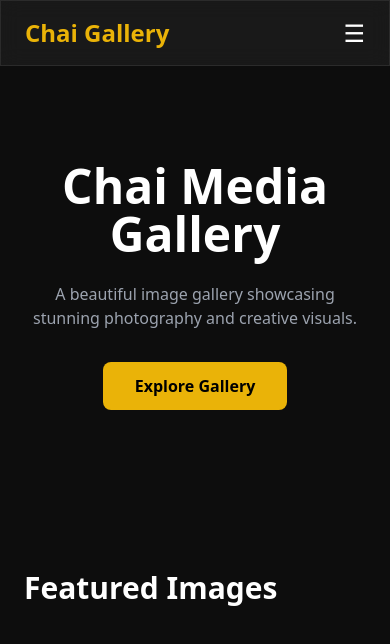
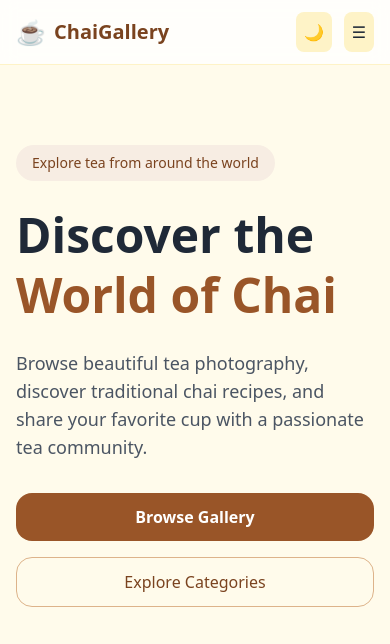
Before and after one commit to Akash112004/ChaiGallery, a Django app: page /chai/ in a window 390 px wide. Shown: the top 644 px of the page. Run offline with Django 4.2, Linux system fonts and the light colour scheme; some libraries are stand-ins or nearby versions.

Commit message:
created base templates and render the indext page

```diff
--- a/chaiheadq/chai/templates/index.html
+++ b/chaiheadq/chai/templates/index.html
@@ -1,325 +1,163 @@
+{% extends 'base.html' %}
 
-<!DOCTYPE html>
-<html lang="en">
-<head>
-<meta charset="UTF-8">
-<meta name="viewport" content="width=device-width, initial-scale=1.0">
-<title>Chai Media Gallery</title>
+{% block title %}Discover the World of Chai | ChaiGallery{% endblock %}
 
-<script src="https://cdn.tailwindcss.com"></script>
+{% block content %}
 
-<style>
-html{
-scroll-behavior:smooth;
-}
+<!-- Hero Section -->
+<section class="relative overflow-hidden">
+    <div class="max-w-7xl mx-auto px-4 sm:px-6 lg:px-8 py-20 lg:py-28">
+        <div class="grid lg:grid-cols-2 gap-12 items-center">
 
-body{
-background:#0d0d0d;
-color:white;
-}
+            <!-- Left Content -->
+            <div>
+                <span class="inline-flex items-center rounded-full bg-chai-100 text-chai-700 px-4 py-2 text-sm font-medium">
+                    Explore tea from around the world
+                </span>
 
-.glass{
-background:rgba(255,255,255,0.05);
-backdrop-filter:blur(10px);
-border:1px solid rgba(255,255,255,0.08);
-}
-
-.gallery-img{
-cursor:pointer;
-transition:.3s;
-}
-
-.gallery-img:hover{
-transform:scale(1.05);
-}
-
-#imageModal{
-display:none;
-}
-</style>
-</head>
-
-<body>
-
-<!-- NAVBAR -->
-
-<nav class="sticky top-0 z-50 glass">
-
-<div class="max-w-7xl mx-auto px-6 py-4 flex justify-between items-center">
-
-<h1 class="text-2xl font-bold text-yellow-500">
-Chai Gallery
+                <h1 class="mt-6 text-5xl lg:text-7xl font-bold leading-tight">
+                    Discover the
+                    <span class="text-chai-600">World of Chai</span>
                 </h1>
 
-<ul class="hidden md:flex gap-8">
+                <p class="mt-6 text-lg text-gray-600 dark:text-gray-400 max-w-xl">
+                    Browse beautiful tea photography, discover traditional chai recipes,
+                    and share your favorite cup with a passionate tea community.
+                </p>
 
-<li><a href="#home" class="hover:text-yellow-500">Home</a></li>
-<li><a href="#gallery" class="hover:text-yellow-500">Gallery</a></li>
-<li><a href="#about" class="hover:text-yellow-500">About</a></li>
-<li><a href="#contact" class="hover:text-yellow-500">Contact</a></li>
+                <div class="mt-8 flex flex-col sm:flex-row gap-4">
+                    <a href="{% url 'gallery' %}"
+                       class="inline-flex items-center justify-center px-6 py-3 rounded-2xl bg-chai-600 text-white font-semibold hover:bg-chai-700 transition hover:scale-105">
+                        Browse Gallery
+                    </a>
 
-</ul>
-
-<button id="menuBtn" class="md:hidden text-2xl">
-☰
-</button>
-
+                    <a href="{% url 'categories' %}"
+                       class="inline-flex items-center justify-center px-6 py-3 rounded-2xl border border-chai-300 text-chai-700 dark:text-chai-300 hover:bg-chai-50 dark:hover:bg-gray-900 transition">
+                        Explore Categories
+                    </a>
                 </div>
 
-<div id="mobileMenu" class="hidden md:hidden px-6 pb-4">
-
-<a href="#home" class="block py-2">Home</a>
-<a href="#gallery" class="block py-2">Gallery</a>
-<a href="#about" class="block py-2">About</a>
-<a href="#contact" class="block py-2">Contact</a>
-
+                <!-- Stats -->
+                <div class="mt-12 grid grid-cols-3 gap-6">
+                    <div>
+                        <p class="text-3xl font-bold text-chai-700 dark:text-chai-300">500+</p>
+                        <p class="text-sm text-gray-600 dark:text-gray-400">Tea Photos</p>
+                    </div>
+                    <div>
+                        <p class="text-3xl font-bold text-chai-700 dark:text-chai-300">25+</p>
+                        <p class="text-sm text-gray-600 dark:text-gray-400">Categories</p>
+                    </div>
+                    <div>
+                        <p class="text-3xl font-bold text-chai-700 dark:text-chai-300">10k+</p>
+                        <p class="text-sm text-gray-600 dark:text-gray-400">Tea Lovers</p>
+                    </div>
+                </div>
             </div>
 
-</nav>
+            <!-- Right Image -->
+            <div class="relative">
+                <div class="rounded-3xl overflow-hidden shadow-2xl">
+                    <img
+                        src="https://images.unsplash.com/photo-1515823064-d6e0c04616a7?auto=format&fit=crop&w=900&q=80"
+                        alt="Cup of chai tea"
+                        class="w-full h-[550px] object-cover"
+                    >
+                </div>
 
-<!-- HERO -->
-
-<section id="home" class="text-center py-24 px-6">
-
-<h1 class="text-5xl md:text-7xl font-bold mb-6">
-Chai Media Gallery
-</h1>
-
-<p class="text-gray-400 max-w-2xl mx-auto">
-A beautiful image gallery showcasing stunning photography and creative visuals.
+                <div class="absolute -bottom-6 -left-6 bg-white dark:bg-gray-900 rounded-2xl shadow-xl p-5 border border-amber-100 dark:border-gray-800">
+                    <p class="font-semibold">Masala Chai</p>
+                    <p class="text-sm text-gray-600 dark:text-gray-400">
+                        Trending this week
                     </p>
-
-<a href="#gallery"
-class="inline-block mt-8 bg-yellow-500 text-black px-8 py-3 rounded-lg font-semibold hover:bg-yellow-400">
-Explore Gallery
-</a>
-
-</section>
-
-<!-- GALLERY -->
-
-<section id="gallery" class="max-w-7xl mx-auto px-6 py-16">
-
-<h2 class="text-3xl font-bold mb-10">
-Featured Images
-</h2>
-
-<div class="grid grid-cols-1 sm:grid-cols-2 lg:grid-cols-3 gap-6">
-
-<!-- CARD 1 -->
-
-<div class="glass rounded-xl overflow-hidden">
-
-<img
-src="https://picsum.photos/500/600?1"
-data-title="Mountain Sunset"
-data-description="A beautiful sunset view captured from the mountains."
-class="gallery-img w-full h-72 object-cover">
-
-<div class="p-4">
-
-<h3 class="text-xl font-bold">
-Mountain Sunset
-</h3>
-
-<p class="text-gray-400 mt-2">
-A beautiful sunset view captured from the mountains.
-</p>
-
+                </div>
             </div>
 
         </div>
+    </div>
+</section>
 
-<!-- CARD 2 -->
+<!-- Featured Categories -->
+<section class="py-16">
+    <div class="max-w-7xl mx-auto px-4 sm:px-6 lg:px-8">
 
-<div class="glass rounded-xl overflow-hidden">
+        <div class="flex items-center justify-between mb-10">
+            <h2 class="text-3xl font-bold">Featured Categories</h2>
+            <a href="{% url 'categories' %}"
+               class="text-chai-600 font-medium hover:text-chai-700 transition">
+                View all →
+            </a>
+        </div>
 
-<img
-src="https://picsum.photos/500/600?2"
-data-title="Modern Workspace"
-data-description="Minimalist coding setup with modern design."
-class="gallery-img w-full h-72 object-cover">
+        <div class="grid md:grid-cols-2 lg:grid-cols-4 gap-6">
 
-<div class="p-4">
+            <div class="group rounded-3xl overflow-hidden bg-white dark:bg-gray-900 shadow-lg hover:shadow-2xl transition duration-300 hover:-translate-y-1">
+                <img src="https://images.unsplash.com/photo-1515823064-d6e0c04616a7?auto=format&fit=crop&w=800&q=80"
+                     class="h-48 w-full object-cover group-hover:scale-105 transition duration-300"
+                     alt="Masala Chai">
+                <div class="p-5">
+                    <h3 class="font-semibold text-lg">Masala Chai</h3>
+                    <p class="text-sm text-gray-600 dark:text-gray-400 mt-1">
+                        Rich spices and authentic Indian flavors.
+                    </p>
+                </div>
+            </div>
 
-<h3 class="text-xl font-bold">
-Modern Workspace
-</h3>
+            <div class="group rounded-3xl overflow-hidden bg-white dark:bg-gray-900 shadow-lg hover:shadow-2xl transition duration-300 hover:-translate-y-1">
+                <img src="https://images.unsplash.com/photo-1495474472287-4d71bcdd2085?auto=format&fit=crop&w=800&q=80"
+                     class="h-48 w-full object-cover group-hover:scale-105 transition duration-300"
+                     alt="Green Tea">
+                <div class="p-5">
+                    <h3 class="font-semibold text-lg">Green Tea</h3>
+                    <p class="text-sm text-gray-600 dark:text-gray-400 mt-1">
+                        Fresh, light, and antioxidant-rich brews.
+                    </p>
+                </div>
+            </div>
 
-<p class="text-gray-400 mt-2">
-Minimalist coding setup with modern design.
+            <div class="group rounded-3xl overflow-hidden bg-white dark:bg-gray-900 shadow-lg hover:shadow-2xl transition duration-300 hover:-translate-y-1">
+                <img src="https://images.unsplash.com/photo-1509042239860-f550ce710b93?auto=format&fit=crop&w=800&q=80"
+                     class="h-48 w-full object-cover group-hover:scale-105 transition duration-300"
+                     alt="Herbal Tea">
+                <div class="p-5">
+                    <h3 class="font-semibold text-lg">Herbal Tea</h3>
+                    <p class="text-sm text-gray-600 dark:text-gray-400 mt-1">
+                        Naturally calming and refreshing infusions.
                     </p>
+                </div>
+            </div>
 
+            <div class="group rounded-3xl overflow-hidden bg-white dark:bg-gray-900 shadow-lg hover:shadow-2xl transition duration-300 hover:-translate-y-1">
+                <img src="https://images.unsplash.com/photo-1498804103079-a6351b050096?auto=format&fit=crop&w=800&q=80"
+                     class="h-48 w-full object-cover group-hover:scale-105 transition duration-300"
+                     alt="Kashmiri Kahwa">
+                <div class="p-5">
+                    <h3 class="font-semibold text-lg">Kashmiri Kahwa</h3>
+                    <p class="text-sm text-gray-600 dark:text-gray-400 mt-1">
+                        Saffron, almonds, and aromatic warmth.
+                    </p>
+                </div>
             </div>
 
         </div>
+    </div>
+</section>
 
-<!-- CARD 3 -->
-
-<div class="glass rounded-xl overflow-hidden">
-
-<img
-src="https://picsum.photos/500/600?3"
-data-title="Nature View"
-data-description="Beautiful greenery and peaceful landscape."
-class="gallery-img w-full h-72 object-cover">
-
-<div class="p-4">
-
-<h3 class="text-xl font-bold">
-Nature View
-</h3>
-
-<p class="text-gray-400 mt-2">
-Beautiful greenery and peaceful landscape.
+<!-- CTA -->
+<section class="pb-20">
+    <div class="max-w-7xl mx-auto px-4 sm:px-6 lg:px-8">
+        <div class="rounded-3xl bg-gradient-to-r from-chai-600 to-chai-700 text-white p-10 lg:p-16 text-center shadow-2xl">
+            <h2 class="text-4xl font-bold">Share Your Favorite Cup</h2>
+            <p class="mt-4 text-lg text-amber-100 max-w-2xl mx-auto">
+                Upload beautiful tea photos, discover new flavors,
+                and become part of the ChaiGallery community.
             </p>
 
+            <a href="{% url 'upload' %}"
+               class="mt-8 inline-flex items-center px-6 py-3 rounded-2xl bg-white text-chai-700 font-semibold hover:bg-amber-50 transition hover:scale-105">
+                Upload Your Tea
+            </a>
         </div>
-
     </div>
-
-</div>
-
 </section>
 
-<!-- ABOUT -->
-
-<section id="about" class="max-w-5xl mx-auto px-6 py-20">
-
-<h2 class="text-3xl font-bold mb-6">
-About
-</h2>
-
-<p class="text-gray-400 leading-8">
-Chai Media Gallery is a modern responsive gallery project built using
-HTML, Tailwind CSS and JavaScript. Users can browse images and view
-details in a popup modal.
-</p>
-
-</section>
-
-<!-- CONTACT -->
-
-<section id="contact" class="max-w-5xl mx-auto px-6 py-20">
-
-<h2 class="text-3xl font-bold mb-6">
-Contact
-</h2>
-
-<form class="space-y-4">
-
-<input
-type="text"
-placeholder="Your Name"
-class="w-full p-3 bg-gray-900 rounded-lg">
-
-<input
-type="email"
-placeholder="Email Address"
-class="w-full p-3 bg-gray-900 rounded-lg">
-
-<textarea
-rows="5"
-placeholder="Message"
-class="w-full p-3 bg-gray-900 rounded-lg"></textarea>
-
-<button
-class="bg-yellow-500 text-black px-8 py-3 rounded-lg font-semibold">
-Send Message
-</button>
-
-</form>
-
-</section>
-
-<!-- MODAL -->
-
-<div id="imageModal"
-class="fixed inset-0 bg-black/90 hidden items-center justify-center z-50 p-4">
-
-<div class="max-w-4xl w-full text-center">
-
-<button
-id="closeModal"
-class="text-white text-4xl float-right mb-4">
-×
-</button>
-
-<img
-id="modalImage"
-class="max-h-[70vh] mx-auto rounded-xl">
-
-<h2
-id="modalTitle"
-class="text-3xl font-bold mt-6">
-</h2>
-
-<p
-id="modalDescription"
-class="text-gray-300 mt-3">
-</p>
-
-</div>
-
-</div>
-
-<!-- FOOTER -->
-
-<footer class="border-t border-gray-800 py-8 text-center text-gray-500">
-© 2026 Chai Media Gallery
-</footer>
-
-<script>
-
-const menuBtn = document.getElementById("menuBtn");
-const mobileMenu = document.getElementById("mobileMenu");
-
-menuBtn.addEventListener("click",()=>{
-
-mobileMenu.classList.toggle("hidden");
-
-});
-
-const modal = document.getElementById("imageModal");
-const modalImage = document.getElementById("modalImage");
-const modalTitle = document.getElementById("modalTitle");
-const modalDescription = document.getElementById("modalDescription");
-const closeModal = document.getElementById("closeModal");
-
-document.querySelectorAll(".gallery-img").forEach(img=>{
-
-img.addEventListener("click",()=>{
-
-modal.classList.remove("hidden");
-modal.classList.add("flex");
-
-modalImage.src = img.src;
-modalTitle.innerText = img.dataset.title;
-modalDescription.innerText = img.dataset.description;
-
-});
-
-});
-
-closeModal.addEventListener("click",()=>{
-
-modal.classList.add("hidden");
-modal.classList.remove("flex");
-
-});
-
-modal.addEventListener("click",(e)=>{
-
-if(e.target===modal){
-
-modal.classList.add("hidden");
-modal.classList.remove("flex");
-
-}
-
-});
-
-</script>
-
-</body>
-</html>
+{% endblock %}
--- a/chaiheadq/chai/urls.py
+++ b/chaiheadq/chai/urls.py
@@ -2,6 +2,13 @@ from django.urls import path
 from . import views
 
 urlpatterns = [
-    # path('admin/', admin.site.urls),
-    path( '', views.index, name='index'),
+     path('', views.index, name='home'),
+    path('gallery/', views.gallery, name='gallery'),
+    path('categories/', views.categories, name='categories'),
+    path('upload/', views.upload, name='upload'),
+    path('about/', views.about, name='about'),
+    path('contact/', views.contact, name='contact'),
+    path('login/', views.login_view, name='login'),
+    path('profile/', views.profile, name='profile'),
+
 ]
--- a/chaiheadq/chai/views.py
+++ b/chaiheadq/chai/views.py
@@ -1,5 +1,25 @@
 from django.shortcuts import render
 
-# Create your views here.
 def index(request):
-    return render(request,'index.html')
+    return render(request, 'index.html')
+
+def gallery(request):
+    return render(request, 'index.html')
+
+def categories(request):
+    return render(request, 'index.html')
+
+def upload(request):
+    return render(request, 'index.html')
+
+def about(request):
+    return render(request, 'index.html')
+
+def contact(request):
+    return render(request, 'index.html')
+
+def login_view(request):
+    return render(request, 'index.html')
+
+def profile(request):
+    return render(request, 'index.html')
--- a/chaiheadq/chaiheadq/settings.py
+++ b/chaiheadq/chaiheadq/settings.py
@@ -56,7 +56,7 @@ ROOT_URLCONF = 'chaiheadq.urls'
 TEMPLATES = [
     {
         'BACKEND': 'django.template.backends.django.DjangoTemplates',
-        'DIRS': [os.path.join(BASE_DIR,'templates')],
+        'DIRS': [BASE_DIR / 'templates'],
         'APP_DIRS': True,
         'OPTIONS': {
             'context_processors': [
--- /dev/null
+++ b/chaiheadq/templates/base.html
@@ -0,0 +1,194 @@
+{% load static %}
+<!DOCTYPE html>
+<html lang="en" class="scroll-smooth">
+<head>
+    <meta charset="UTF-8">
+    <meta name="viewport" content="width=device-width, initial-scale=1.0">
+
+    <title>{% block title %}ChaiGallery{% endblock %}</title>
+
+    <!-- Tailwind CSS CDN -->
+    <script src="https://cdn.tailwindcss.com"></script>
+
+    <script>
+        tailwind.config = {
+            darkMode: 'class',
+            theme: {
+                extend: {
+                    colors: {
+                        chai: {
+                            50: '#fdf8f3',
+                            100: '#f7ede3',
+                            200: '#ecd5bc',
+                            300: '#ddb38a',
+                            400: '#cc8d58',
+                            500: '#b86d35',
+                            600: '#995528',
+                            700: '#7a431f',
+                            800: '#64371d',
+                            900: '#532f1b'
+                        }
+                    }
+                }
+            }
+        }
+    </script>
+
+    {% block extra_css %}{% endblock %}
+</head>
+
+<body class="bg-amber-50 text-gray-800 dark:bg-gray-950 dark:text-gray-100 transition-colors duration-300">
+
+    <!-- ================= NAVBAR ================= -->
+    <header class="sticky top-0 z-50 bg-white/80 dark:bg-gray-900/80 backdrop-blur border-b border-amber-100 dark:border-gray-800">
+        <div class="max-w-7xl mx-auto px-4 sm:px-6 lg:px-8">
+            <div class="flex items-center justify-between h-16">
+
+                <!-- Logo -->
+                <a href="{% url 'home' %}" class="flex items-center gap-2">
+                    <span class="text-2xl">☕</span>
+                    <span class="text-xl font-bold text-chai-700 dark:text-chai-300">
+                        ChaiGallery
+                    </span>
+                </a>
+
+                <!-- Desktop Navigation -->
+                <nav class="hidden md:flex items-center gap-8">
+                    <a href="{% url 'home' %}" class="hover:text-chai-600 transition">Home</a>
+                    <a href="{% url 'gallery' %}" class="hover:text-chai-600 transition">Gallery</a>
+                    <a href="{% url 'categories' %}" class="hover:text-chai-600 transition">Categories</a>
+                    <a href="{% url 'upload' %}" class="hover:text-chai-600 transition">Upload</a>
+                    <a href="{% url 'about' %}" class="hover:text-chai-600 transition">About</a>
+                    <a href="{% url 'contact' %}" class="hover:text-chai-600 transition">Contact</a>
+                </nav>
+
+                <!-- Right Side -->
+                <div class="flex items-center gap-3">
+                    <button id="theme-toggle"
+                            class="p-2 rounded-lg bg-amber-100 dark:bg-gray-800 hover:scale-105 transition">
+                        <span id="theme-icon">🌙</span>
+                    </button>
+
+                    {% if user.is_authenticated %}
+                        <a href="{% url 'profile' %}"
+                           class="hidden md:inline-flex items-center px-4 py-2 rounded-xl bg-chai-600 text-white hover:bg-chai-700 transition">
+                            {{ user.username }}
+                        </a>
+                    {% else %}
+                        <a href="{% url 'login' %}"
+                           class="hidden md:inline-flex items-center px-4 py-2 rounded-xl bg-chai-600 text-white hover:bg-chai-700 transition">
+                            Login
+                        </a>
+                    {% endif %}
+
+                    <!-- Mobile Menu Button -->
+                    <button id="menu-btn"
+                            class="md:hidden p-2 rounded-lg bg-amber-100 dark:bg-gray-800">
+                        ☰
+                    </button>
+                </div>
+            </div>
+
+            <!-- Mobile Menu -->
+            <div id="mobile-menu" class="hidden md:hidden py-4 border-t border-amber-100 dark:border-gray-800">
+                <div class="flex flex-col gap-3">
+                    <a href="{% url 'home' %}" class="py-2">Home</a>
+                    <a href="{% url 'gallery' %}" class="py-2">Gallery</a>
+                    <a href="{% url 'categories' %}" class="py-2">Categories</a>
+                    <a href="{% url 'upload' %}" class="py-2">Upload</a>
+                    <a href="{% url 'about' %}" class="py-2">About</a>
+                    <a href="{% url 'contact' %}" class="py-2">Contact</a>
+
+                    {% if user.is_authenticated %}
+                        <a href="{% url 'profile' %}" class="py-2 font-semibold text-chai-700 dark:text-chai-300">
+                            {{ user.username }}
+                        </a>
+                    {% else %}
+                        <a href="{% url 'login' %}" class="py-2 font-semibold text-chai-700 dark:text-chai-300">
+                            Login
+                        </a>
+                    {% endif %}
+                </div>
+            </div>
+        </div>
+    </header>
+
+    <!-- ================= MAIN CONTENT ================= -->
+    <main class="min-h-screen">
+        {% block content %}
+        {% endblock %}
+    </main>
+
+    <!-- ================= FOOTER ================= -->
+    <footer class="border-t border-amber-100 dark:border-gray-800 bg-white dark:bg-gray-900 mt-16">
+        <div class="max-w-7xl mx-auto px-4 sm:px-6 lg:px-8 py-10">
+            <div class="grid md:grid-cols-3 gap-8">
+
+                <div>
+                    <h3 class="text-lg font-bold text-chai-700 dark:text-chai-300 mb-3">
+                        ChaiGallery
+                    </h3>
+                    <p class="text-sm text-gray-600 dark:text-gray-400">
+                        Discover tea traditions, beautiful chai photography,
+                        and share your favorite cup with the community.
+                    </p>
+                </div>
+
+                <div>
+                    <h4 class="font-semibold mb-3">Explore</h4>
+                    <ul class="space-y-2 text-sm text-gray-600 dark:text-gray-400">
+                        <li><a href="{% url 'gallery' %}" class="hover:text-chai-600 transition">Gallery</a></li>
+                        <li><a href="{% url 'categories' %}" class="hover:text-chai-600 transition">Categories</a></li>
+                        <li><a href="{% url 'upload' %}" class="hover:text-chai-600 transition">Upload</a></li>
+                    </ul>
+                </div>
+
+                <div>
+                    <h4 class="font-semibold mb-3">Stay Connected</h4>
+                    <div class="flex gap-3 text-xl">
+                        <a href="https://instagram.com" target="_blank" class="hover:scale-110 transition">📷</a>
+                        <a href="https://x.com" target="_blank" class="hover:scale-110 transition">🐦</a>
+                        <a href="https://youtube.com" target="_blank" class="hover:scale-110 transition">▶️</a>
+                    </div>
+                </div>
+
+            </div>
+
+            <div class="mt-10 pt-6 border-t border-amber-100 dark:border-gray-800 text-center text-sm text-gray-500 dark:text-gray-400">
+                © {% now "Y" %} ChaiGallery. Crafted with Django and Tailwind CSS.
+            </div>
+        </div>
+    </footer>
+
+    <!-- ================= SCRIPTS ================= -->
+    <script>
+        // Mobile Menu
+        const menuBtn = document.getElementById('menu-btn');
+        const mobileMenu = document.getElementById('mobile-menu');
+
+        if (menuBtn) {
+            menuBtn.addEventListener('click', () => {
+                mobileMenu.classList.toggle('hidden');
+            });
+        }
+
+        // Dark Mode
+        const toggle = document.getElementById('theme-toggle');
+        const icon = document.getElementById('theme-icon');
+
+        const applyTheme = (dark) => {
+            document.documentElement.classList.toggle('dark', dark);
+            icon.textContent = dark ? '☀️' : '🌙';
+            localStorage.setItem('theme', dark ? 'dark' : 'light');
+        };
+
+        applyTheme(localStorage.getItem('theme') === 'dark');
+
+        toggle.addEventListener('click', () => {
+            applyTheme(!document.documentElement.classList.contains('dark'));
+        });
+    </script>
+
+    {% block extra_js %}{% endblock %}
+</body>
+</html>
```
Lines whose indentation alone changed are shown as unchanged.
